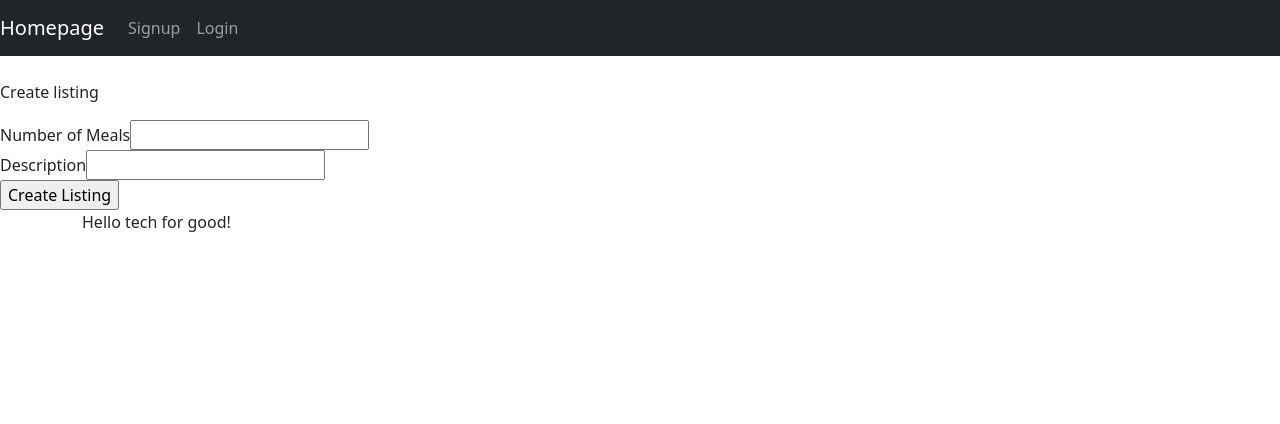
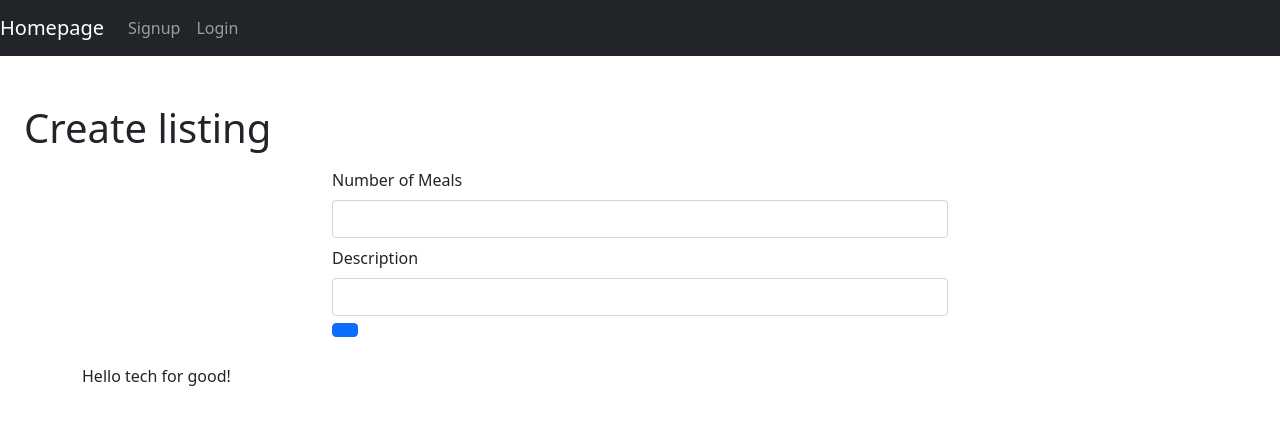
Before and after one commit to Nicola-Carroll/tech_for_good, a React (Create React App) app in the folder client/: page /listings/new in a window 1280 px wide. Shown: the top 424 px of the page. Built offline with nearby package versions, Linux system fonts and the light colour scheme.

Commit message:
WIP add styling to new listing page

```diff
--- a/client/src/components/ListingForm.js
+++ b/client/src/components/ListingForm.js
@@ -1,21 +1,35 @@
 import React from 'react';
+
 export default function ListingForm() {
   function handleSubmit(e) {
     e.preventDefault();
   }
   return (
-    <section className="section listing">
+    <section className="section w-50 m-auto">
       <form className="listing-form" onSubmit={handleSubmit}>
-        <div className="form-meals">
-          <label htmlFor="meals">Number of Meals</label>
-          <input type="number" name="meals" id="meals" />
+        <div className="form-group">
+          <label className="mt-2 mb-2" htmlFor="meals">
+            Number of Meals
+          </label>
+          <input
+            className="form-control"
+            type="number"
+            name="meals"
+            id="meals"
+          />
         </div>
-        <div className="form-description">
-          <label htmlFor="desc">Description</label>
-          <input type="text" name="desc" id="desc" />
+        <div className="form-group">
+          <label className="mt-2 mb-2" htmlFor="desc">
+            Description
+          </label>
+          <input className="form-control" type="text" name="desc" id="desc" />
         </div>
         <div className="form-submit">
-          <input type="submit" value="Create Listing" />
+          <button
+            className="btn btn-primary"
+            type="submit"
+            value="Create Listing"
+          />
         </div>
       </form>
     </section>
--- a/client/src/pages/CreateListing.js
+++ b/client/src/pages/CreateListing.js
@@ -4,8 +4,8 @@ import ListingForm from '../components/ListingForm';
 export default class CreateListing extends Component {
   render() {
     return (
-      <div>
-        <p>Create listing</p>
+      <div className="m-4">
+        <h1>Create listing</h1>
         <ListingForm />
       </div>
     );
```
